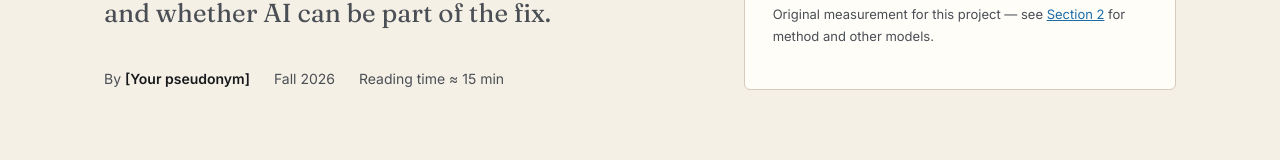
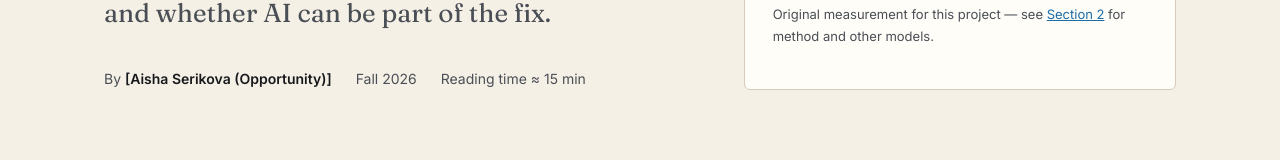
Before and after one commit to serikovaisha/kazakh-ai, a plain HTML site: page index.html in a window 1280 px wide. Shown: the part 756-916 px from the top of the page. Drawn offline with Linux system fonts and the light colour scheme.

Commit message:
Update byline author in index.html

```diff
--- a/index.html
+++ b/index.html
@@ -252,7 +252,7 @@ footer{padding:40px 0 60px;font-size:13px;color:var(--ink-2)}
     <div class="hero-text"><span class="kicker">PLS519 · AI and Society · Final Project · Kazakhstan</span>
     <h1 style="margin-top:18px">When AI Doesn't Speak <em>Kazakh</em></h1>
     <p class="dek">Language as digital inequality in Kazakhstan — who loses when the country's most powerful new tools work best in someone else's language, and whether AI can be part of the fix.</p>
-    <div class="byline"><span>By <b>[Your pseudonym]</b></span><span>Fall 2026</span><span>Reading time ≈ 15 min</span></div>
+    <div class="byline"><span>By <b>[Aisha Serikova (Opportunity)]</b></span><span>Fall 2026</span><span>Reading time ≈ 15 min</span></div>
     </div>
 
     <div class="hero-tokens" aria-label="Token counts for the same six public-service questions in GPT-4's tokenizer">
```
